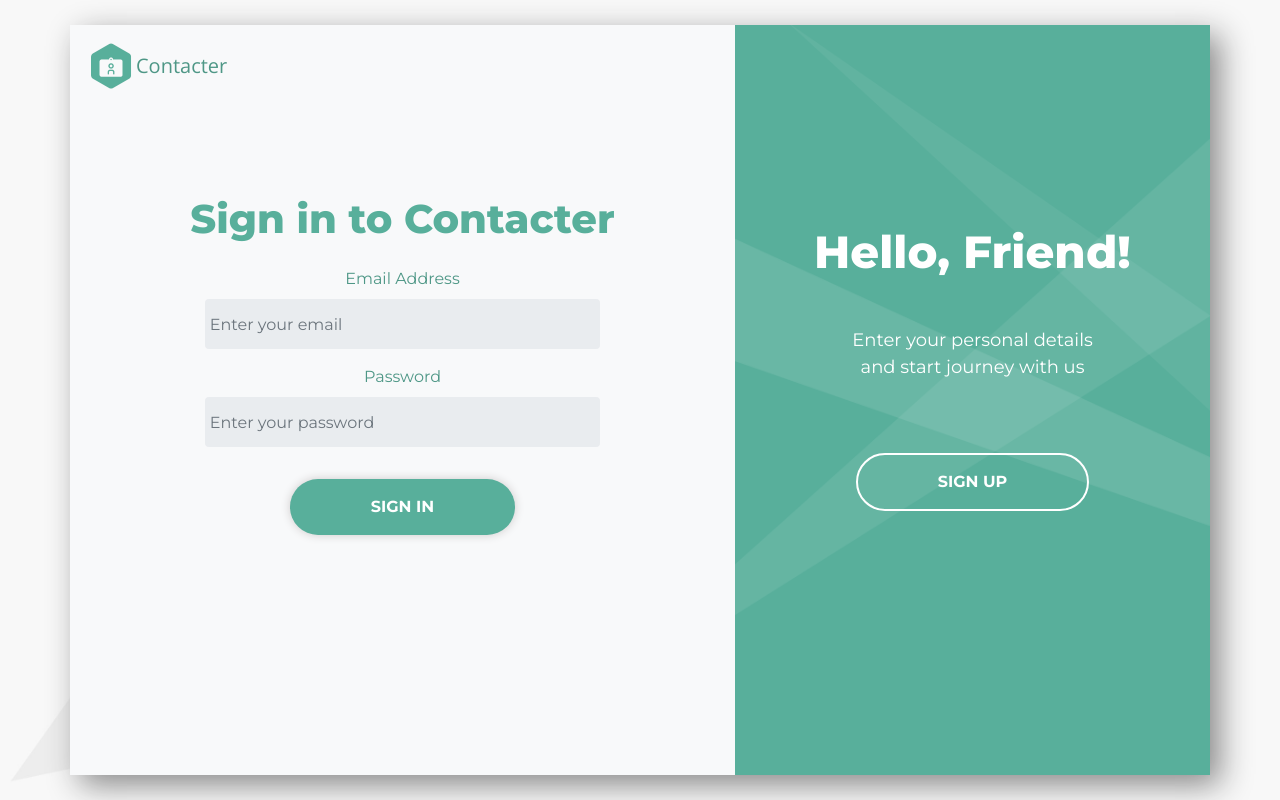
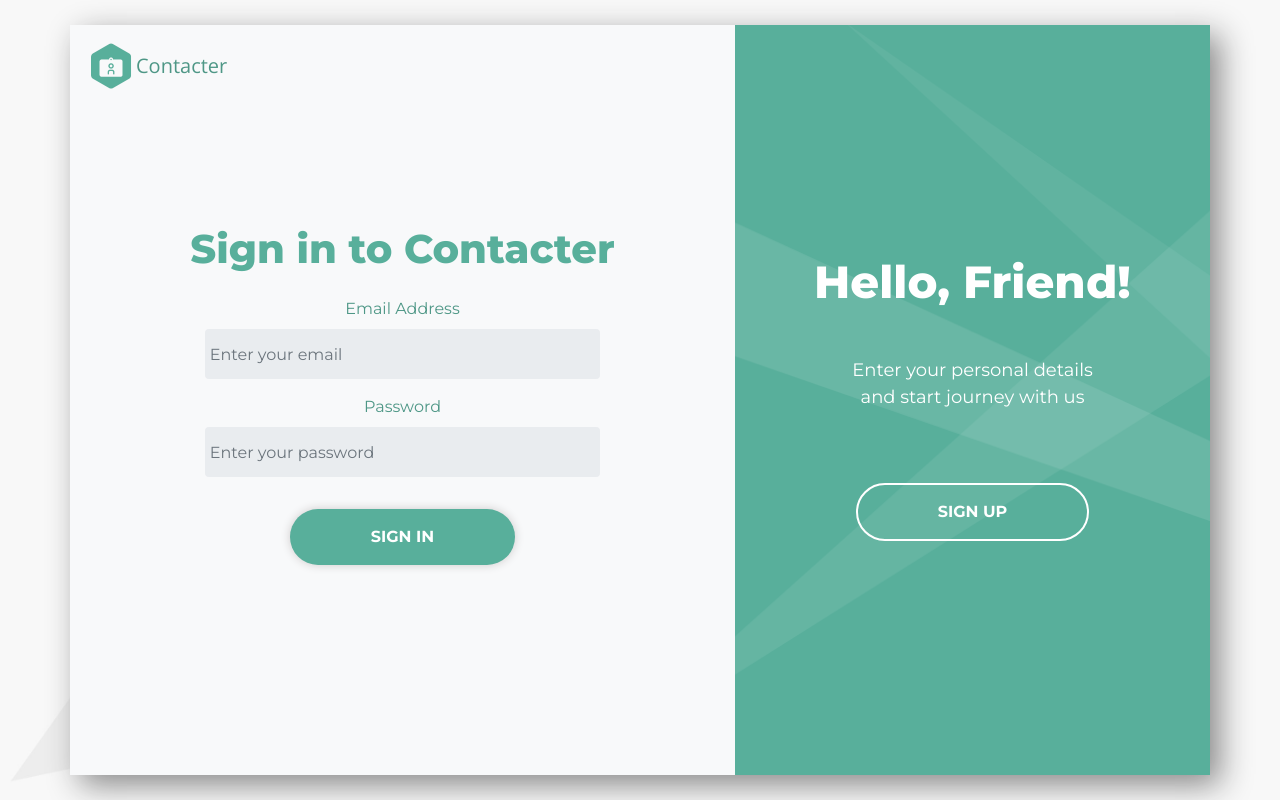
Before and after one commit to YipingNiu/contact-book, a React (Create React App) app in the folder client/: page /login in a window 1280 px wide. Built offline with nearby package versions, Linux system fonts and the light colour scheme.

Commit message:
Fix:Card height and buttons position

```diff
--- a/client/src/components/contacts/ContactItem.js
+++ b/client/src/components/contacts/ContactItem.js
@@ -42,7 +42,7 @@ const ContactItem = ({ contact }) => {
               </li>
             )}
           </ul>
-          <p className='pt-2'>
+          <p className='pt-2 fixed-bottom ml-3'>
             <button
               className='btn btn-edit btn-sm'
               //Set current contact when click Edit btn
--- a/client/src/styles/css/style.css
+++ b/client/src/styles/css/style.css
@@ -55,7 +55,7 @@ body {
   font-family: "Open Sans", sans-serif; }
 
 .register-info {
-  margin: 200px auto 200px; }
+  margin: 230px auto 200px; }
   .register-info h2 {
     font-size: 45px;
     font-weight: 900; }
@@ -76,7 +76,7 @@ body {
       transform: scale(0.95); }
 
 .login-form {
-  margin: 100px auto 100px; }
+  margin: 130px auto 100px; }
   .login-form h1 {
     font-size: 30pt;
     font-weight: 800; }
@@ -156,7 +156,8 @@ body {
   border: none;
   opacity: 10%;
   background-size: cover;
-  box-shadow: 2px 2px 10px #888888; }
+  box-shadow: 2px 2px 10px #888888;
+  min-height: 194px; }
   .card h3 {
     font-weight: 600;
     color: #f8ebd6; }
--- a/client/src/styles/sass/style.scss
+++ b/client/src/styles/sass/style.scss
@@ -86,7 +86,7 @@ body {
 
 //--- register-info ---
 .register-info {
-  margin: 200px auto 200px;
+  margin: 230px auto 200px;
   h2 {
     font-size: 45px;
     font-weight: 900;
@@ -120,7 +120,7 @@ body {
 
 //--- login-form ---
 .login-form {
-  margin: 100px auto 100px;
+  margin: 130px auto 100px;
   h1 {
     font-size: 30pt;
     font-weight: 800;
@@ -238,6 +238,7 @@ body {
   // background: url("../../images/system-3699542_1280.jpg");
   background-size: cover;
   box-shadow: 2px 2px 10px #888888;
+  min-height: 194px;
   h3 {
     font-weight: 600;
     color: #f8ebd6;
```
Also changed, not shown: 1 other file (tests, documents, lock files or other folders).
